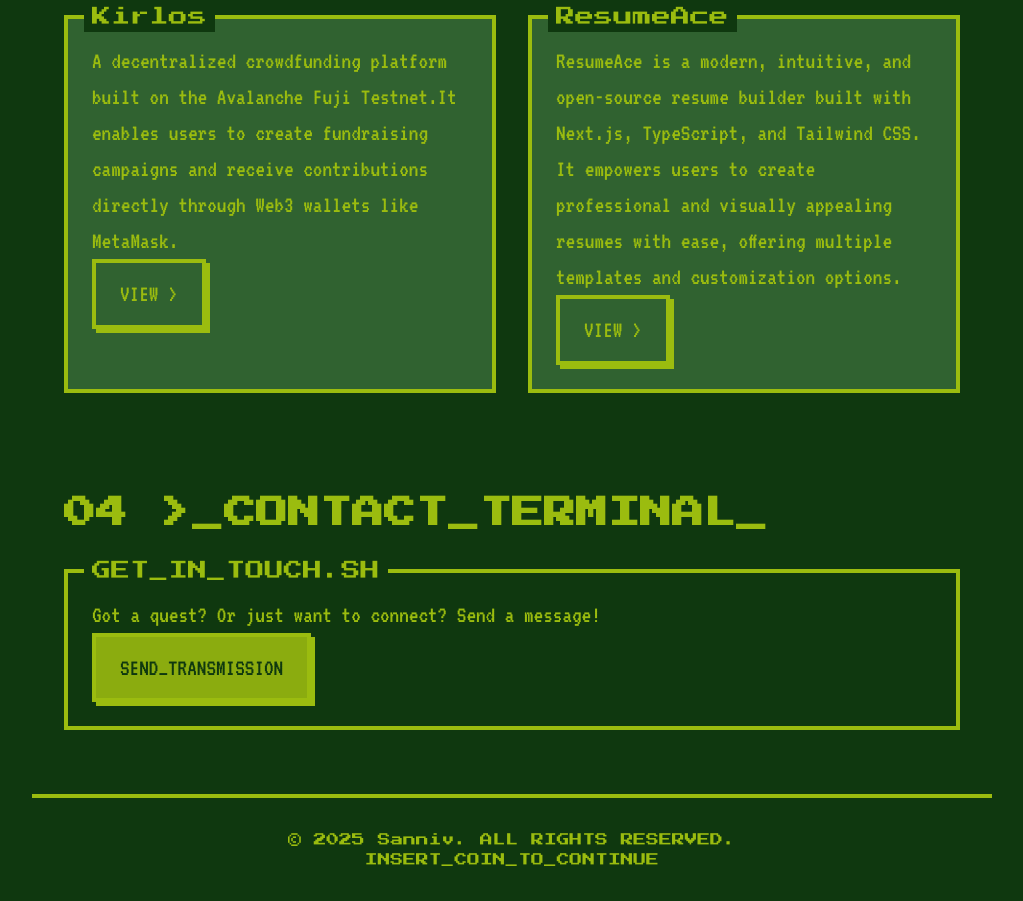
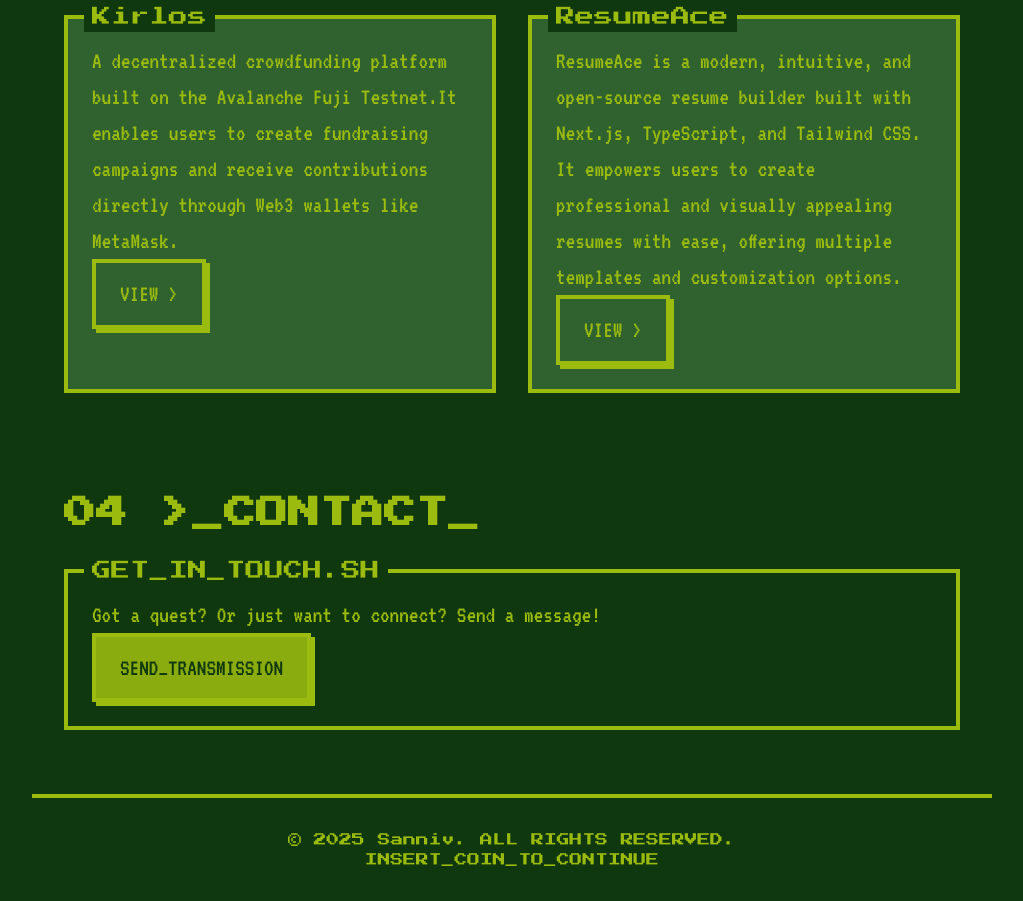
Before and after one commit to sanniv0/Portfolio, a plain HTML site: page index.html in a window 1280 px wide. Shown: the part 1189-2090 px from the top of the page, without its empty margins (128-1151 px from the left). Drawn offline with Linux system fonts and the light colour scheme.

```diff
--- a/index.html
+++ b/index.html
@@ -68,7 +68,7 @@
         </section>
 
         <section id="contact" class="container">
-            <h2 class="section-title">04 >_CONTACT_TERMINAL_</h2>
+            <h2 class="section-title">04 >_CONTACT_</h2>
             <div class="nes-container with-title">
                 <p class="title">GET_IN_TOUCH.SH</p>
                 <p>Got a quest? Or just want to connect? Send a message!</p>
```
